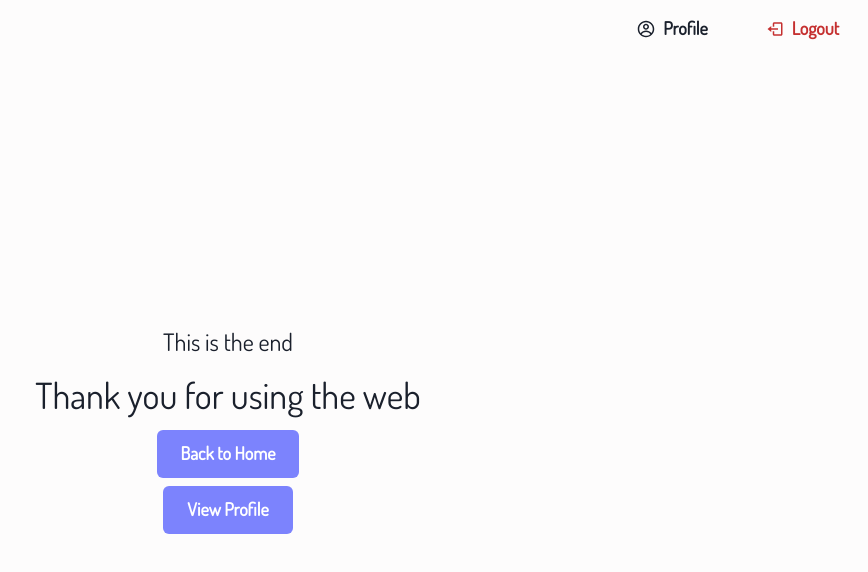
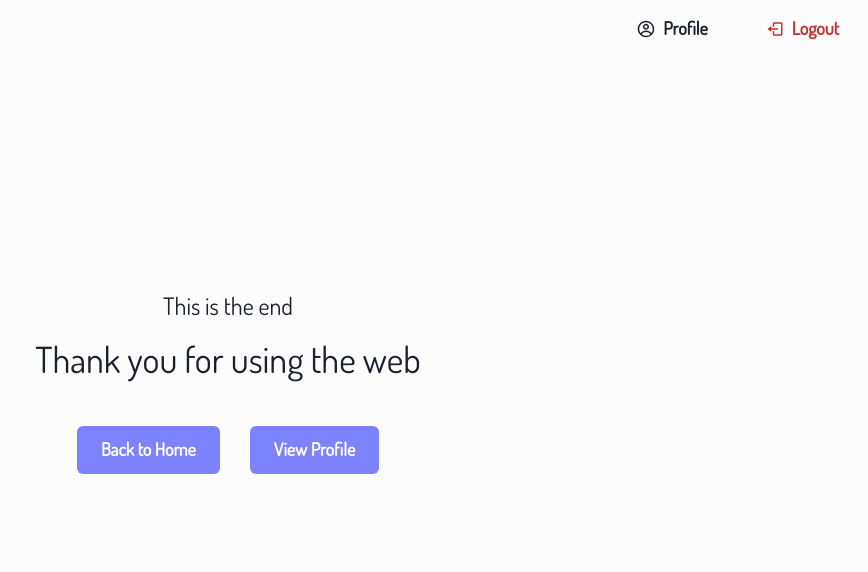
Before and after one commit to Saurabh7120/ssw555smxx2021Fall, a Next.js app in the folder cs555-project/: page /ending in a window 1280 px wide. Shown: the top 572 px of the page, without its empty margins (412-1280 px from the left). Built offline with nearby package versions, Linux system fonts and the light colour scheme; no server answers; sample sign-in values are in the browser's storage.

Commit message:
update the ending page

```diff
--- a/cs555-project/pages/ending/index.js
+++ b/cs555-project/pages/ending/index.js
@@ -1,5 +1,5 @@
 import { useContext } from "react";
-import { Text,VStack } from "@chakra-ui/layout"
+import { Text,VStack, HStack } from "@chakra-ui/layout"
 import {Layout} from "../../components/core"
 import { QuestionsContext } from "../../components/core/questionsContext/questionsContext"
 import { Button } from "@chakra-ui/button";
@@ -20,18 +20,21 @@ export default function EndingPage(){
 
     return (
         <Layout >
-          <VStack mt='auto' mb='auto'>
-              <Text fontSize='2xl'>This is the end</Text>
-              <Text fontSize='4xl'>Thank you for using the web</Text>
-              <Button bg='brand.900' size='lg' marginTop = '50px' onClick = {()=>handleNext1()}>
+            <VStack mt = '230px' mb='40px'>
+                <Text fontSize='2xl'>This is the end</Text>
+                <Text fontSize='4xl'>Thank you for using the web</Text>
+
+            </VStack>
+
+            <HStack spacing = '30px' justifyContent = 'center'>
+                <Button bg='brand.900' size='lg'  onClick = {()=>handleNext1()}>
                 Back to Home
                 </Button>
 
-                <Button bg='brand.900' size='lg' marginTop = '50px' onClick = {()=>handleNext2()}>
+                <Button bg='brand.900' size='lg'   onClick = {()=>handleNext2()}>
                 View Profile
                 </Button>
-          </VStack>
-
+            </HStack>
 
 
 
```
